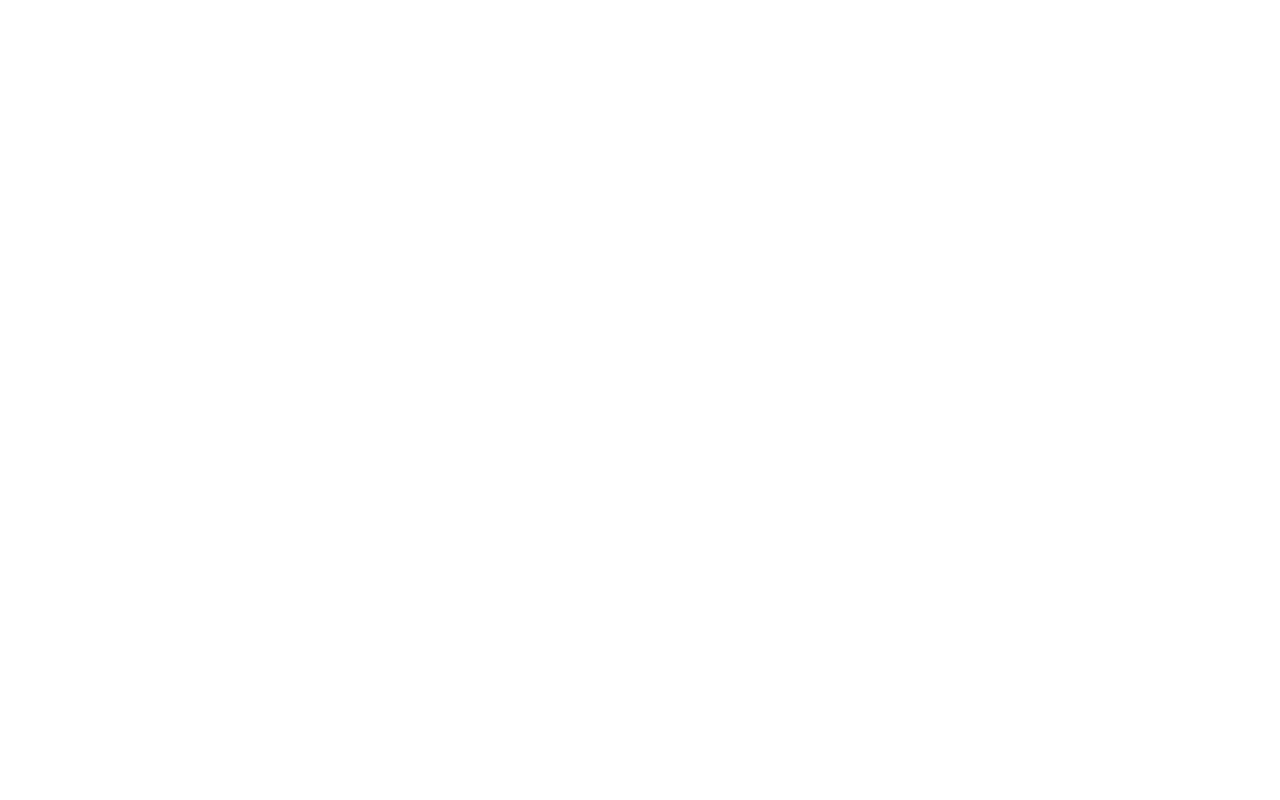
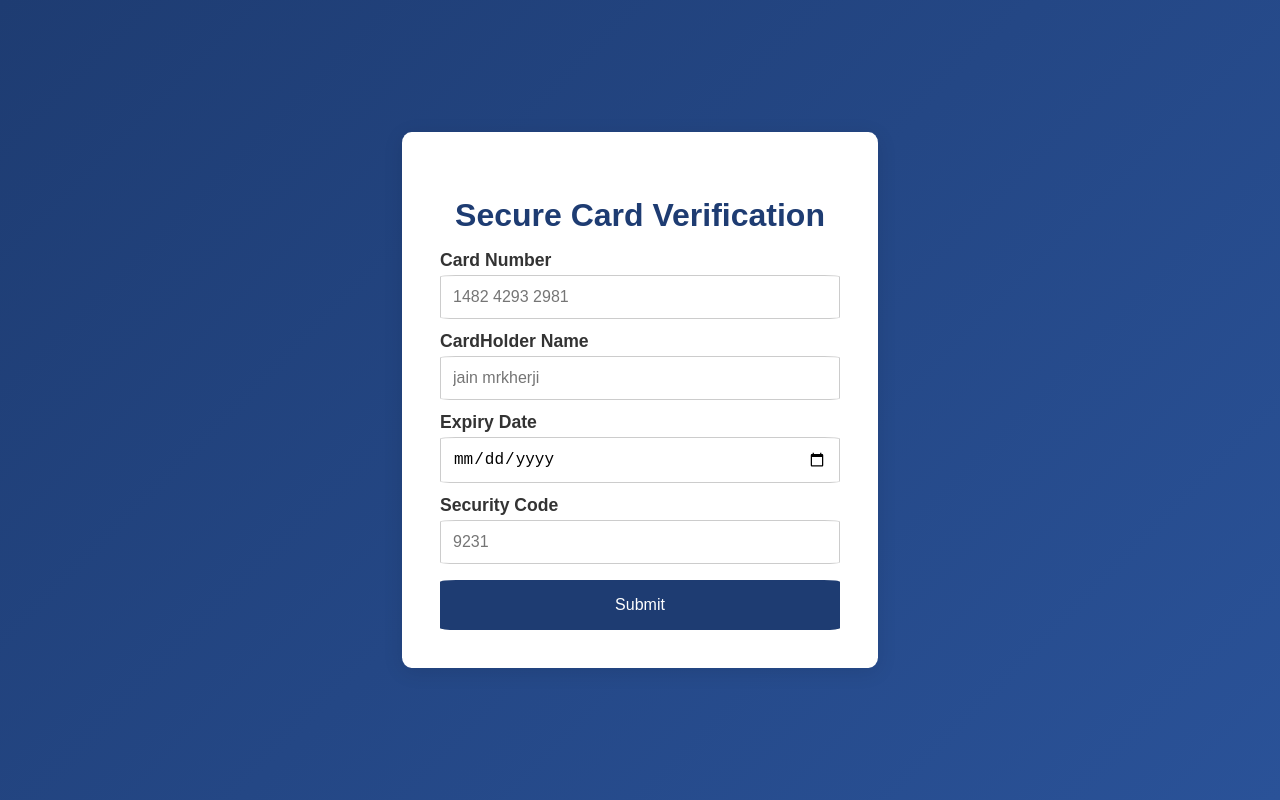
Before and after one commit to Abhishek-Negi01/banking-dashboard, a plain HTML site: page index.html in a window 1280 px wide. Drawn offline with Linux system fonts and the light colour scheme.

Commit message:
create index webpage where we take details as an input from user

```diff
--- a/index.html
+++ b/index.html
@@ -3,7 +3,125 @@
   <head>
     <meta charset="UTF-8" />
     <meta name="viewport" content="width=device-width, initial-scale=1.0" />
-    <title>Document</title>
+    <title>banking-dashboard</title>
+
+    <style>
+      body {
+        padding: 0;
+        margin: 0;
+        box-sizing: border-box;
+        background: linear-gradient(135deg, #1e3c72, #2a5298);
+      }
+
+      .subheading-center {
+        color: #1e3c72;
+        text-align: center;
+        font-size: 2rem;
+        margin-bottom: 4%;
+      }
+
+      .input-card {
+        display: flex;
+        justify-content: center;
+        align-items: center;
+        height: 100vh;
+      }
+
+      #input-form {
+        /* background: #42a5f5; */
+        background: #ffffff;
+        box-shadow: 0 4px 20px rgba(0, 0, 0, 0.1);
+        border-radius: 2%;
+        padding: 3%;
+        width: 80%;
+        max-width: 400px;
+        font-family: Arial, sans-serif;
+      }
+
+      label {
+        font-weight: bold;
+        display: block;
+        margin-top: 3%;
+        font-size: 1.1rem;
+        color: #333;
+      }
+      input {
+        padding: 3%;
+        margin-top: 1%;
+        border: 1px solid #ccc;
+        border-radius: 4%;
+        width: 100%;
+        font-size: 1rem;
+        box-sizing: border-box;
+      }
+
+      .submit-btn {
+        background: #1e3c72;
+        color: white;
+        border: none;
+        width: 100%;
+        padding: 4%;
+        border-radius: 4%;
+        margin-top: 4%;
+        font-size: 100%;
+        cursor: pointer;
+      }
+
+      .submit-btn:hover {
+        background: #162c54;
+      }
+    </style>
   </head>
-  <body></body>
+  <body>
+    <div class="input-card">
+      <form id="input-form">
+        <h2 class="subheading-center">Secure Card Verification</h2>
+        <div>
+          <label for="card-number">Card Number</label>
+          <input
+            type="text"
+            id="card-number"
+            required
+            placeholder="1482 4293 2981"
+            maxlength="19"
+          />
+        </div>
+
+        <div>
+          <label for="cardholder-name">CardHolder Name</label>
+          <input
+            type="text"
+            id="cardholder-name"
+            required
+            placeholder="jain mrkherji"
+          />
+        </div>
+
+        <div>
+          <label for="expiry-date">Expiry Date</label>
+          <input type="date" id="expiry-date" required />
+        </div>
+
+        <div>
+          <label for="security-code">Security Code</label>
+          <input
+            type="password"
+            id="security-code"
+            required
+            placeholder="9231"
+          />
+        </div>
+
+        <button type="submit" class="submit-btn">Submit</button>
+      </form>
+    </div>
+
+    <script>
+      document.getElementById("card-number").addEventListener("input", (e) => {
+        let value = e.target.value.replace(/\D/g, "");
+        value = value.replace(/(.{4})/g, "$1 ").trim();
+        e.target.value = value;
+      });
+    </script>
+  </body>
 </html>
```
